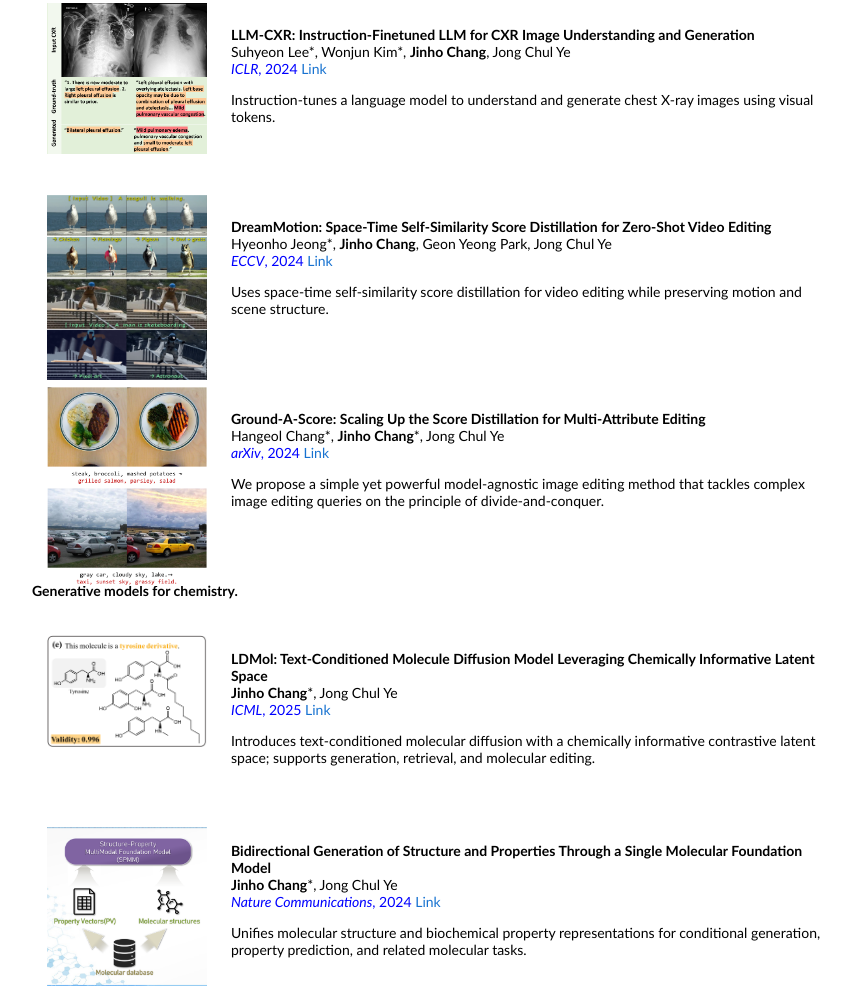
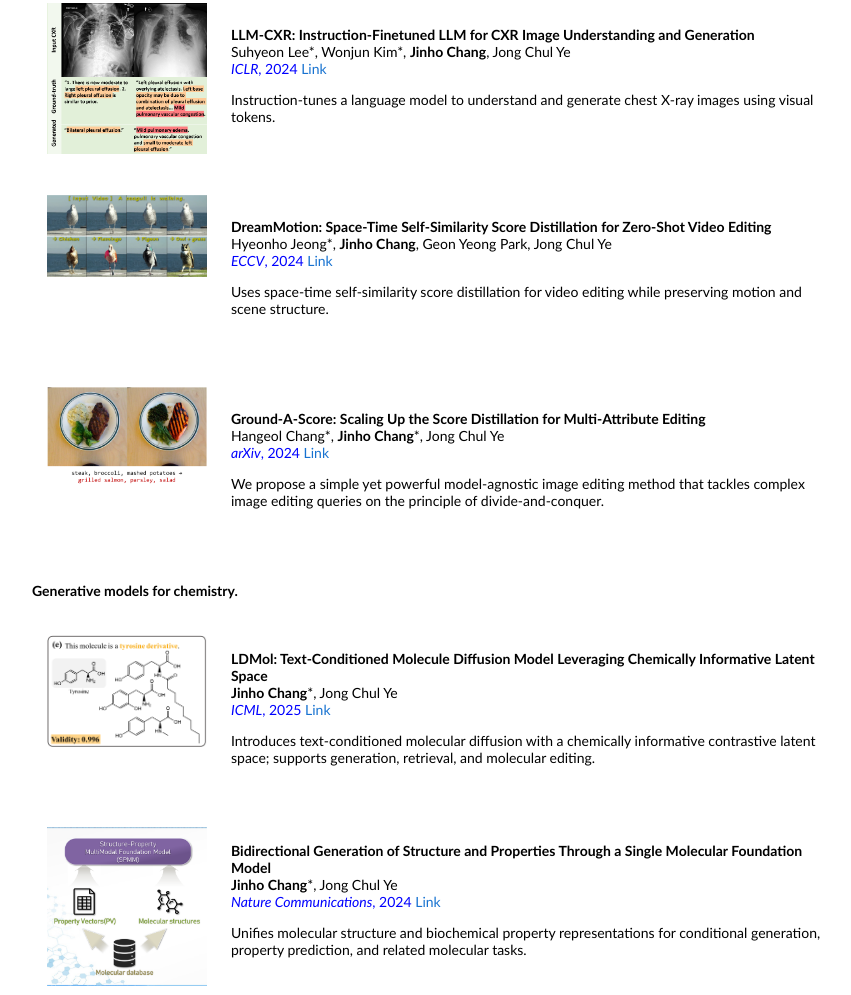
Before and after one commit to chang-jinho/chang-jinho.github.io, a plain HTML site: page index.html in a window 1280 px wide. Shown: the part 1939-2934 px from the top of the page, without its empty margins (209-1060 px from the left). Drawn offline with Linux system fonts and the light colour scheme.

Commit message:
Update index.html

```diff
--- a/index.html
+++ b/index.html
@@ -369,9 +369,9 @@
       <td style="padding:16px;width:20%;vertical-align:middle">
         <div class="one">
           <div class="two" id='dreammotion_image'>
-					  <img src='images/dreammotion.png' width=100%>
+					  <img src='images/dreammotion2.png' width=100%>
 					</div>
-          <img src='images/dreammotion.png' width=100%>
+          <img src='images/dreammotion2.png' width=100%>
         </div>
         <script type="text/javascript">
           function dreammotion_start() {
@@ -406,9 +406,9 @@
       <td style="padding:16px;width:20%;vertical-align:middle">
         <div class="one">
           <div class="two" id='gas_image'>
-					  <img src='images/gas.png' width=100%>
+					  <img src='images/gas2.png' width=100%>
 					</div>
-          <img src='images/gas.png' width=100%>
+          <img src='images/gas2.png' width=100%>
         </div>
         <script type="text/javascript">
           function gas_start() {
```
